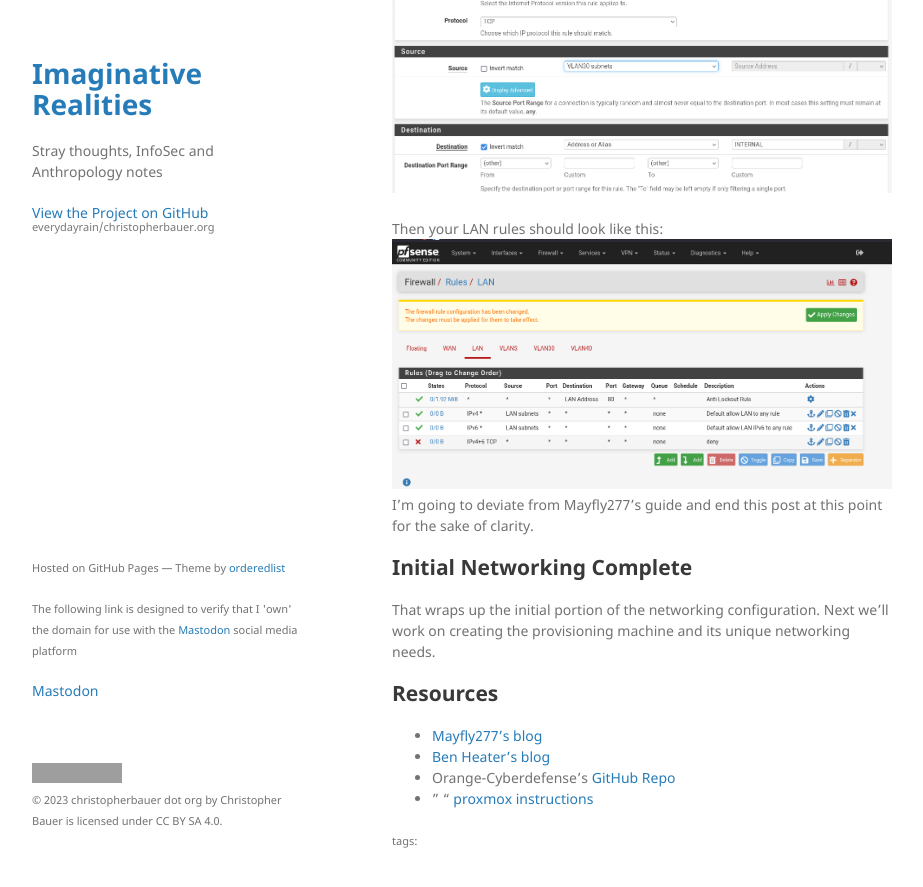
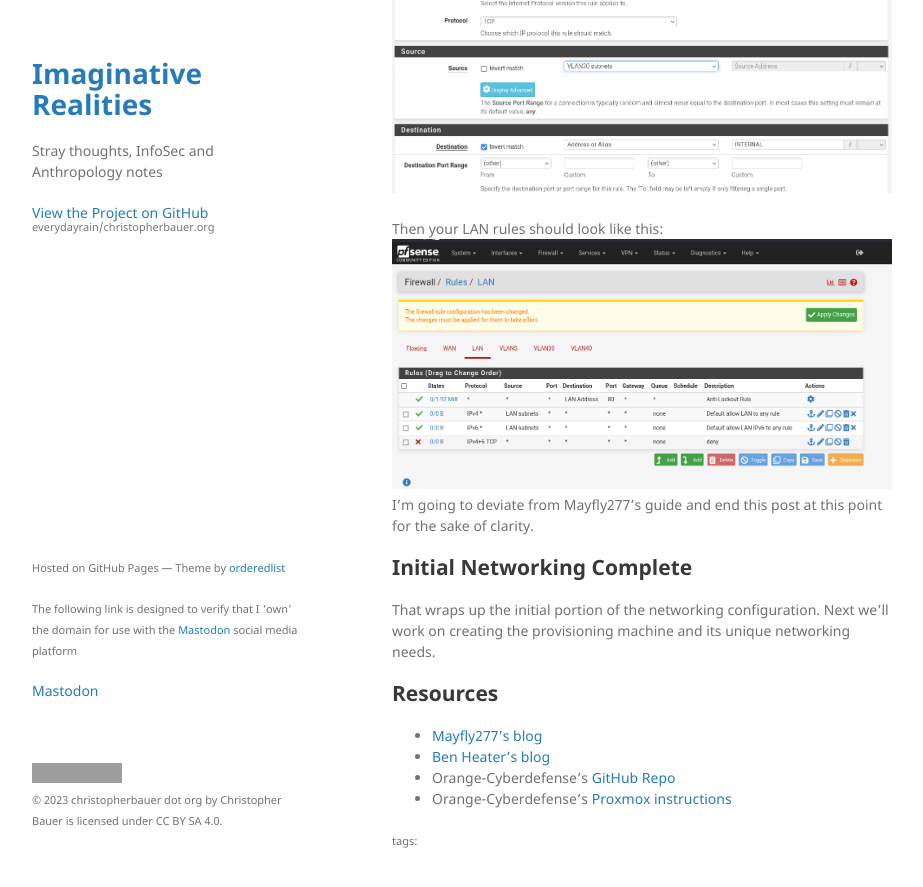
Before and after one commit to everydayrain/christopherbauer.org, a Jekyll site: the page built from _posts/2024-11-08-GOAD-networking.md, in a window 1280 px wide and 900 px high, scrolled down 19656 px. Shown: the top 887 px of the window, without its empty margins (178-1101 px from the left). Built offline with Jekyll 4.4.1, drawn with Linux system fonts in a browser that asks for light colours; grey boxes are pictures that could not be loaded.

Commit message:
Update 2024-11-08-GOAD-networking.md
Edits to the final bullet in resources section

```diff
--- a/_posts/2024-11-08-GOAD-networking.md
+++ b/_posts/2024-11-08-GOAD-networking.md
@@ -241,4 +241,4 @@ That wraps up the initial portion of the networking configuration.  Next we'll w
 - [Mayfly277's blog](https://mayfly277.github.io/posts/GOAD-on-proxmox-part1-install/?ref=benheater.com)
 - [Ben Heater's blog](https://benheater.com/proxmox-lab-goad-environment-setup/)
 - Orange-Cyberdefense's [GitHub Repo](https://github.com/Orange-Cyberdefense/GOAD)
-- " " [proxmox instructions](https://github.com/Orange-Cyberdefense/GOAD/blob/main/docs/install_with_proxmox.md)
+- Orange-Cyberdefense's [Proxmox instructions](https://github.com/Orange-Cyberdefense/GOAD/blob/main/docs/install_with_proxmox.md)
```
